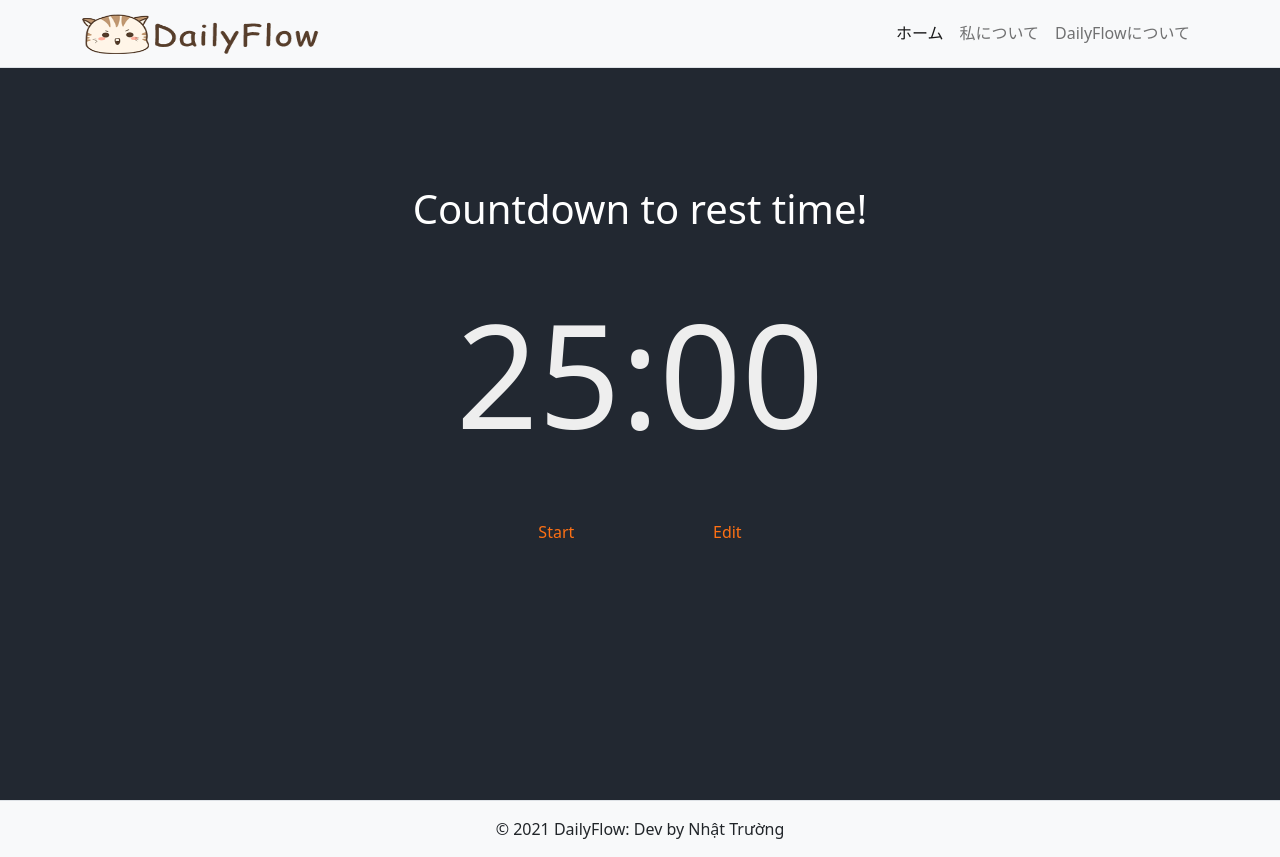
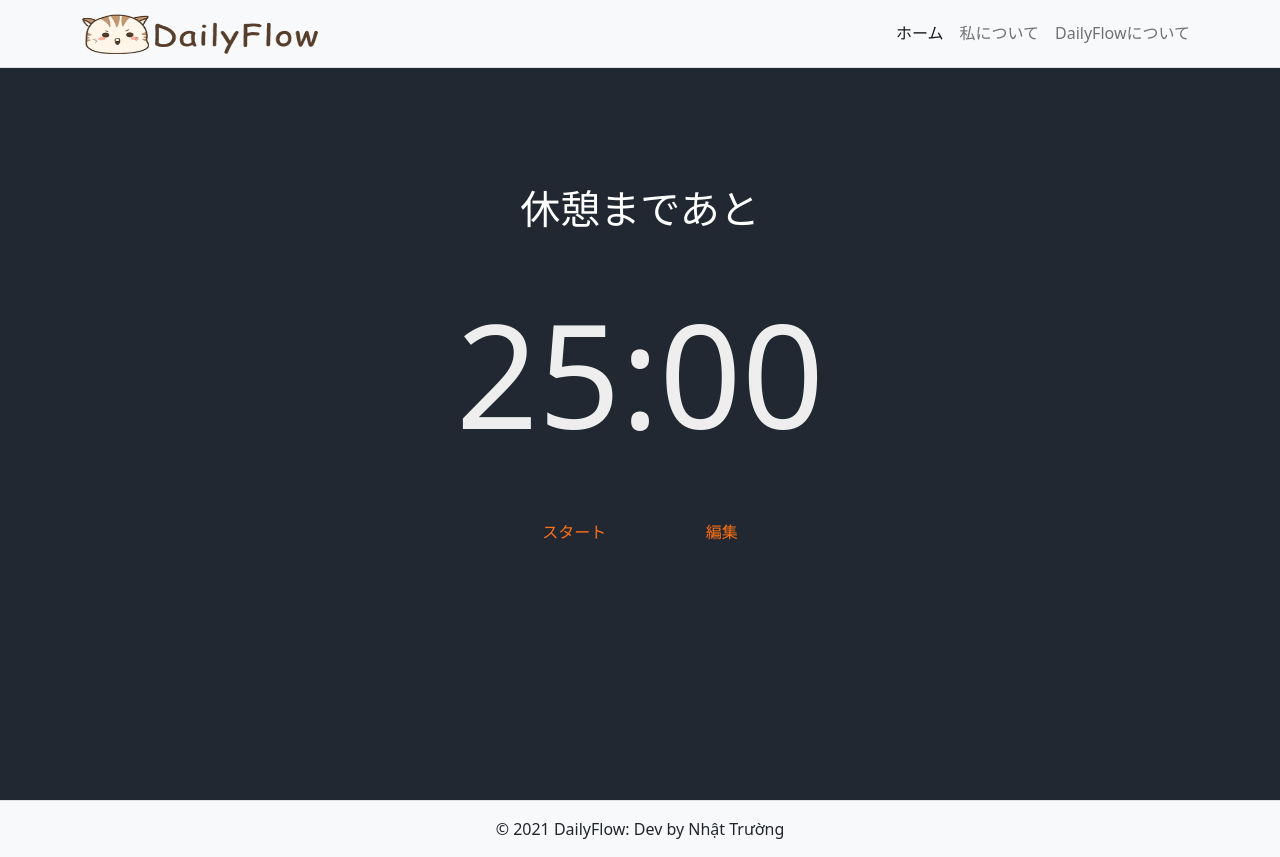
Before and after one commit to pnntruong/daily-flow, a Vue app: page /pomodoro in a window 1280 px wide. Built offline with nearby package versions, Linux system fonts and the light colour scheme.

Commit message:
fix to Japanese

```diff
--- a/src/components/features/Pomodoro.vue
+++ b/src/components/features/Pomodoro.vue
@@ -9,16 +9,16 @@
       </div>
       <div class="controls">
         <div class="btn tart" v-if="!timer" @click="startTimer">
-          Start
+          スタート
         </div>
         <div class="btn pause"  v-if="timer" @click="stopTimer">
-          Stop
+          中止
         </div>
         <div class="btn stop" v-if="resetButton" @click="resetTimer">
-          Reset
+          リセット
         </div>
         <div class="btn edit" v-if="!timer" @click="editTimer">
-          Edit
+          編集
         </div>
       </div>
       <div class="input">
@@ -41,9 +41,9 @@ export default {
         timer: null,
         totalTime: (25 * 60),
         resetButton: false,
-        title: "Countdown to rest time!",
+        title: "休憩まであと",
         edit: false,
-        userTime: 0.01,
+        userTime: null,
       }
   },
   methods: {
--- a/src/components/features/TodoApp.vue
+++ b/src/components/features/TodoApp.vue
@@ -60,7 +60,7 @@
                                                         @keydown.enter="editTask(task)">
                                             </div>
                                             <div class="widget-content-right">
-                                                <button class="border-0 btn-transition btn btn-outline-primary" @click="editTask(task)">{{ task.isEditing ? "完了" : "訂正" }}</button>
+                                                <button class="border-0 btn-transition btn btn-outline-primary" @click="editTask(task)">{{ task.isEditing ? "完了" : "編集" }}</button>
                                                 <button class="border-0 btn-transition btn btn-outline-danger"
                                                         @click="delTask(task)"
                                                     >削除</button>
```
